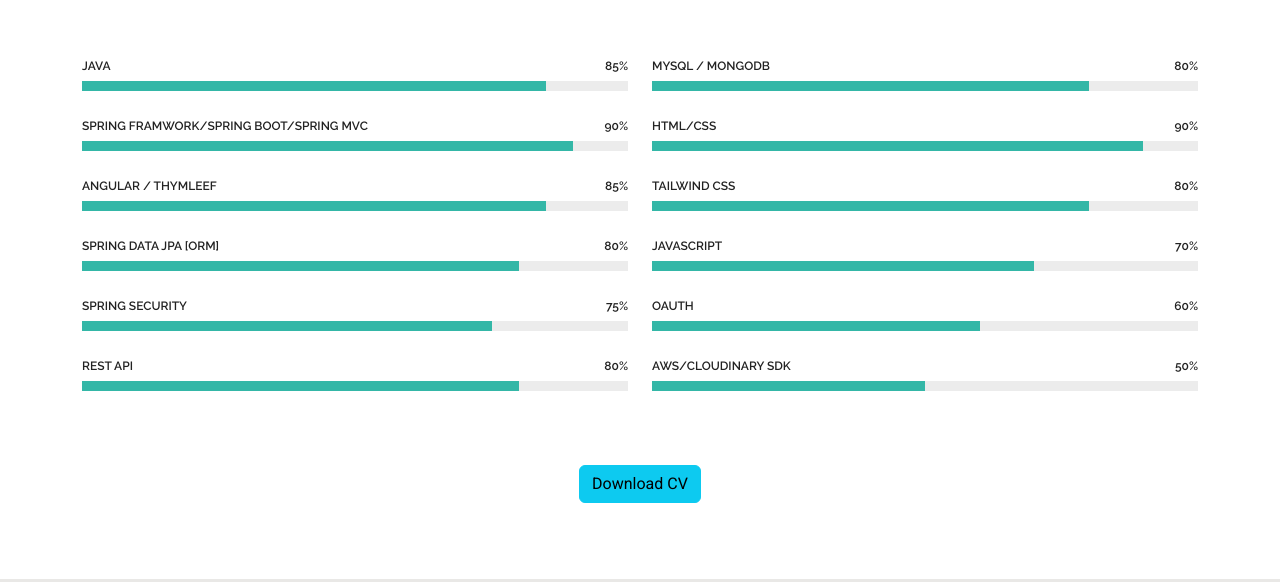
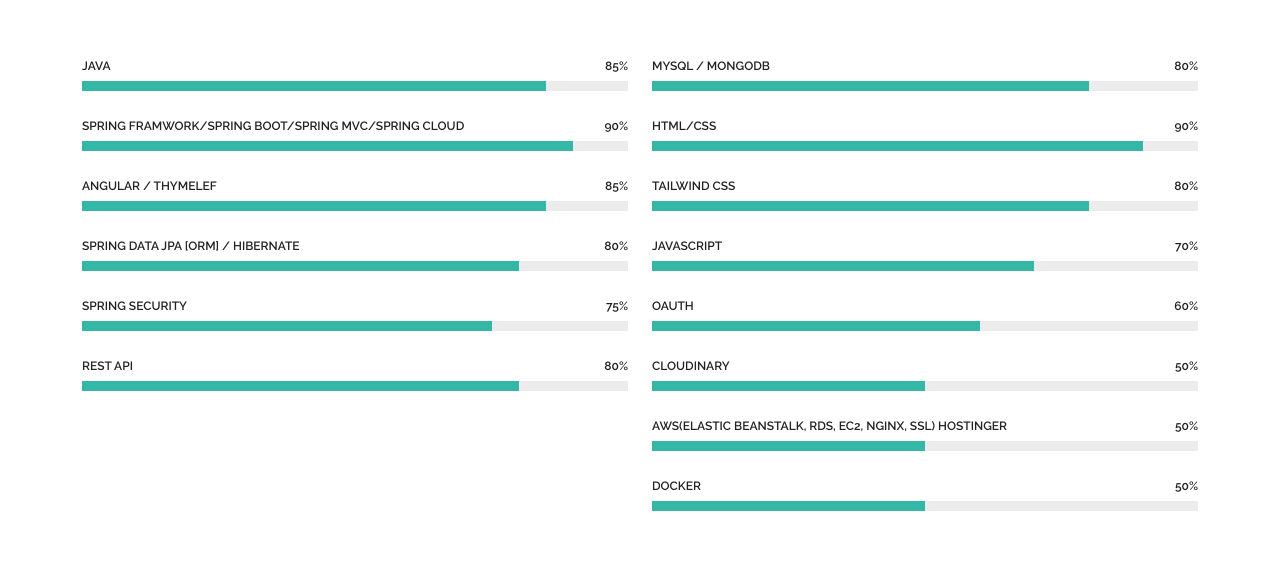
Before and after one commit to tikeshturkar75/tikeshturkar75.github.io, a website: page about.html in a window 1280 px wide. Shown: the part 1223-1805 px from the top of the page. Drawn offline with Linux system fonts and the light colour scheme.

Commit message:
Update about.html

```diff
--- a/about.html
+++ b/about.html
@@ -159,7 +159,7 @@
             </div>
 
             <div class="progress">
-              <span class="skill"><span>Spring Framwork/Spring boot/Spring MVC</span> <i class="val">90%</i></span>
+              <span class="skill"><span>Spring Framwork/Spring boot/Spring MVC/Spring Cloud</span> <i class="val">90%</i></span>
               <div class="progress-bar-wrap">
                 <div class="progress-bar" role="progressbar" aria-valuenow="90" aria-valuemin="0" aria-valuemax="100"></div>
               </div>
@@ -167,14 +167,14 @@
             <!-- End Skills Item -->
 
             <div class="progress">
-              <span class="skill"><span>Angular / Thymleef</span> <i class="val">85%</i></span>
+              <span class="skill"><span>Angular / Thymelef</span> <i class="val">85%</i></span>
               <div class="progress-bar-wrap">
                 <div class="progress-bar" role="progressbar" aria-valuenow="85" aria-valuemin="0" aria-valuemax="100"></div>
               </div>
             </div>
 
             <div class="progress">
-              <span class="skill"><span>Spring Data JPA [ORM]</span> <i class="val">80%</i></span>
+              <span class="skill"><span>Spring Data JPA [ORM] / Hibernate</span> <i class="val">80%</i></span>
               <div class="progress-bar-wrap">
                 <div class="progress-bar" role="progressbar" aria-valuenow="80" aria-valuemin="0" aria-valuemax="100"></div>
               </div>
@@ -236,7 +236,20 @@
             </div>
 
             <div class="progress">
-              <span class="skill"><span>AWS/Cloudinary SDK</span> <i class="val">50%</i></span>
+              <span class="skill"><span>Cloudinary</span> <i class="val">50%</i></span>
+              <div class="progress-bar-wrap">
+                <div class="progress-bar" role="progressbar" aria-valuenow="50" aria-valuemin="0" aria-valuemax="100"></div>
+              </div>
+            </div>
+
+            <div class="progress">
+              <span class="skill"><span>AWS(Elastic Beanstalk, RDS, EC2, Nginx, SSL) Hostinger </span> <i class="val">50%</i></span>
+              <div class="progress-bar-wrap">
+                <div class="progress-bar" role="progressbar" aria-valuenow="50" aria-valuemin="0" aria-valuemax="100"></div>
+              </div>
+            </div>
+            <div class="progress">
+              <span class="skill"><span>Docker</span> <i class="val">50%</i></span>
               <div class="progress-bar-wrap">
                 <div class="progress-bar" role="progressbar" aria-valuenow="50" aria-valuemin="0" aria-valuemax="100"></div>
               </div>
```
